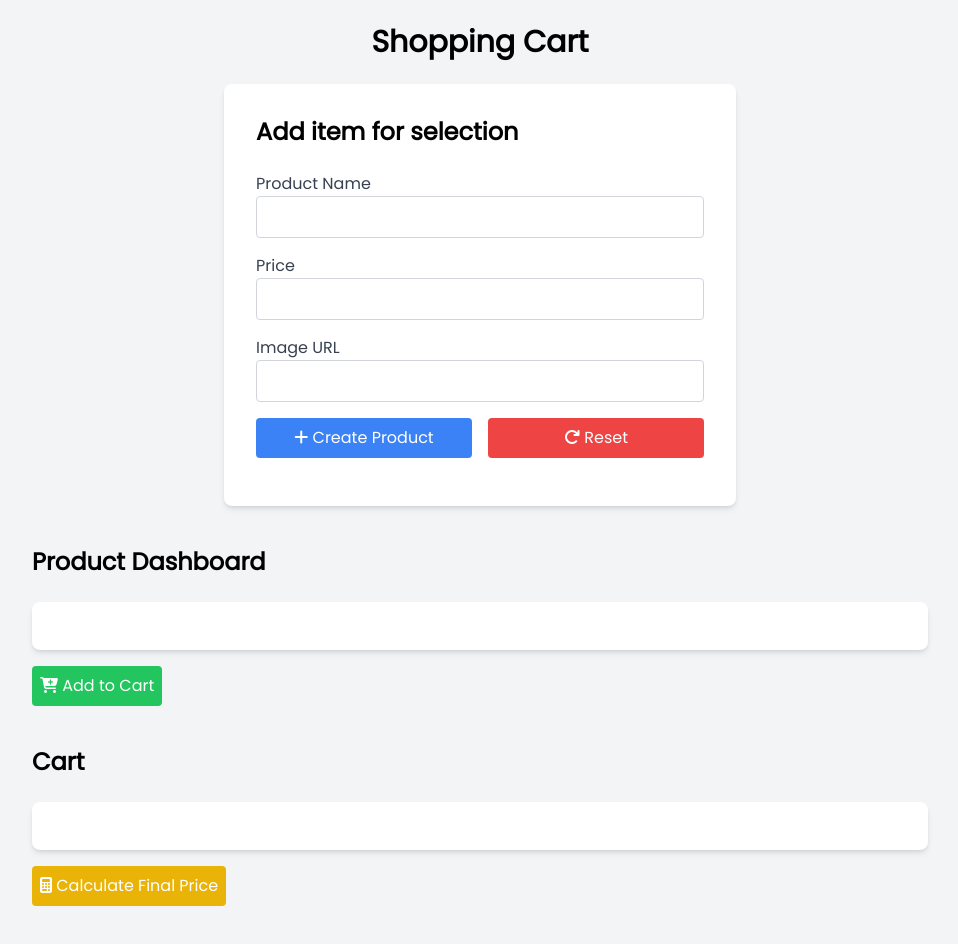
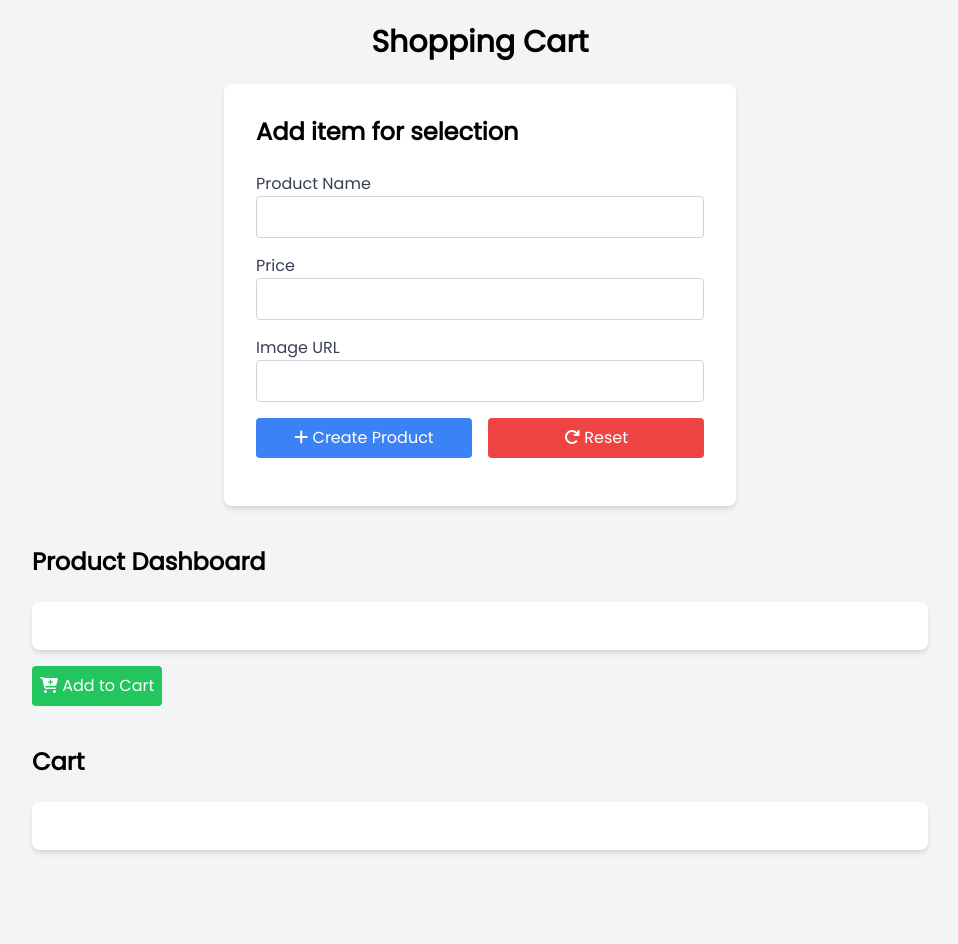
Before and after one commit to nOngMolZ/02-ANON-JS, a plain HTML site: page index.html in a window 1280 px wide. Shown: the whole page, without its empty margins (160-1118 px from the left). After the commit the page ends 890 px from the top, so only its background shows below. Drawn offline with nearby package versions, Linux system fonts and the light colour scheme.

Commit message:
Last last last commit kub fix css hidden btn calculate

```diff
--- a/index.html
+++ b/index.html
@@ -73,7 +73,7 @@
                         <p class="text-gray-600">$300</p>
                     </div> -->
         </div>
-        <button id="calculatePrice" class="mt-4 bg-yellow-500 text-white p-2 rounded hover:bg-yellow-600 ">
+        <button id="calculatePrice" class="mt-4 bg-yellow-500 text-white p-2 rounded hover:bg-yellow-600 hidden">
             <i class="fas fa-calculator"></i> Calculate Final Price
         </button>
         <p id="totalPrice" class="mt-4 text-xl font-bold text-gray-700"></p>
```
